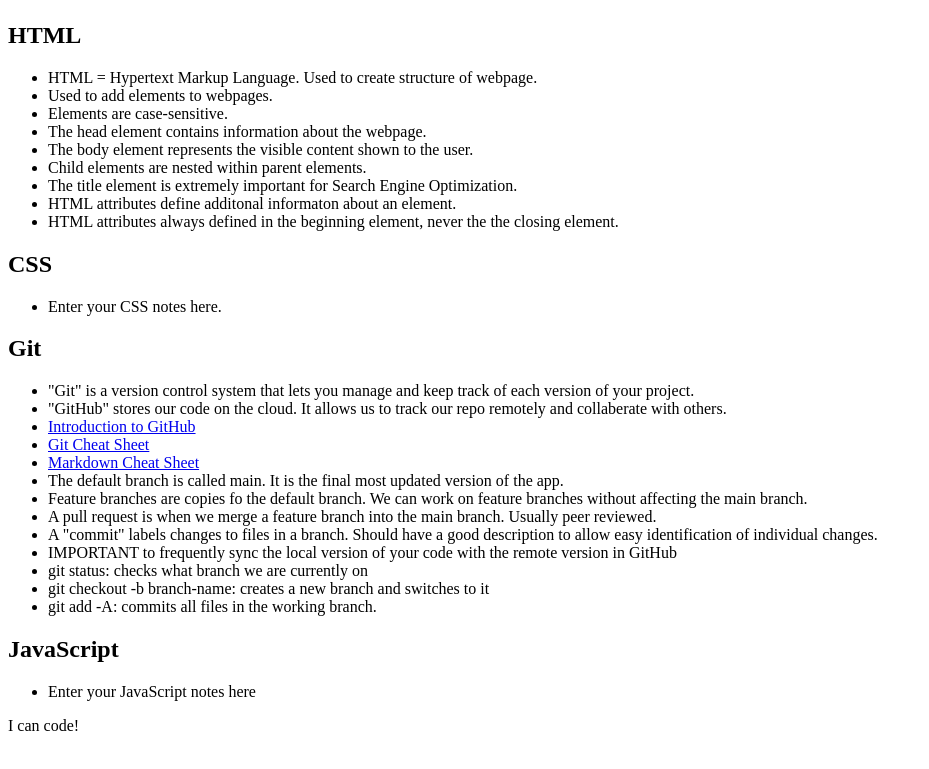
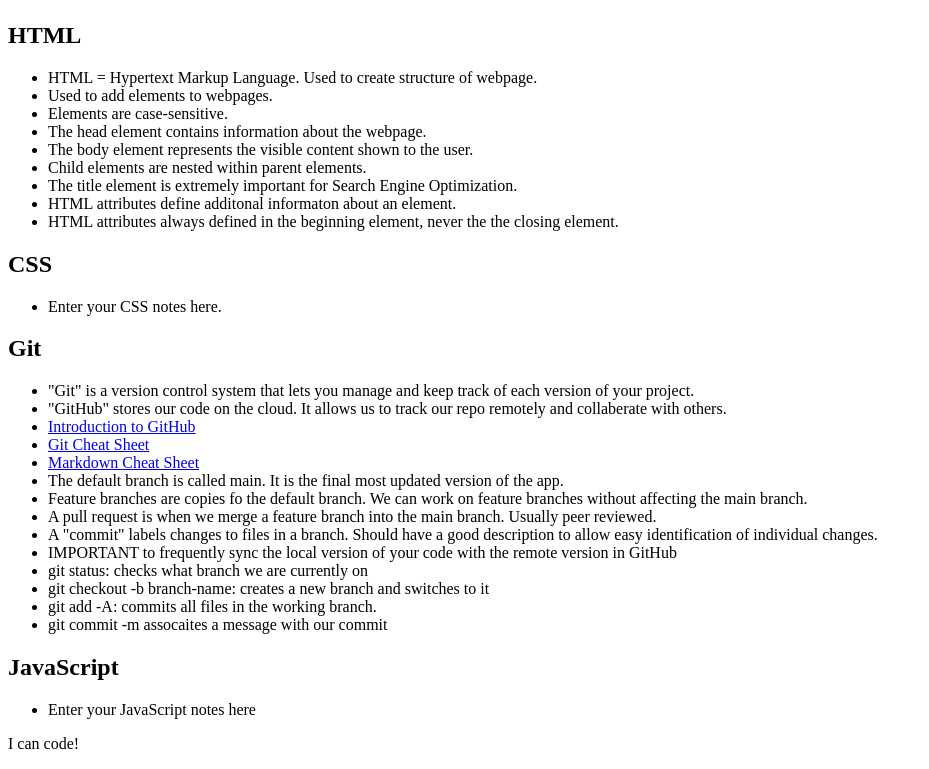
Before and after one commit to BenACooper/prework-study-guide, a plain HTML site: page index.html in a window 1280 px wide. Shown: the part 858-1627 px from the top of the page, without its empty margins (0-929 px from the left). Drawn offline with Linux system fonts and the light colour scheme.

Commit message:
added code to HTML file

```diff
--- a/index.html
+++ b/index.html
@@ -50,6 +50,7 @@
           <li>git status: checks what branch we are currently on</li>
           <li>git checkout -b branch-name: creates a new branch and switches to it</li>
           <li>git add -A: commits all files in the working branch.</li>
+          <li>git commit -m assocaites a message with our commit</li>
         </ul>
       </section>
 
```
